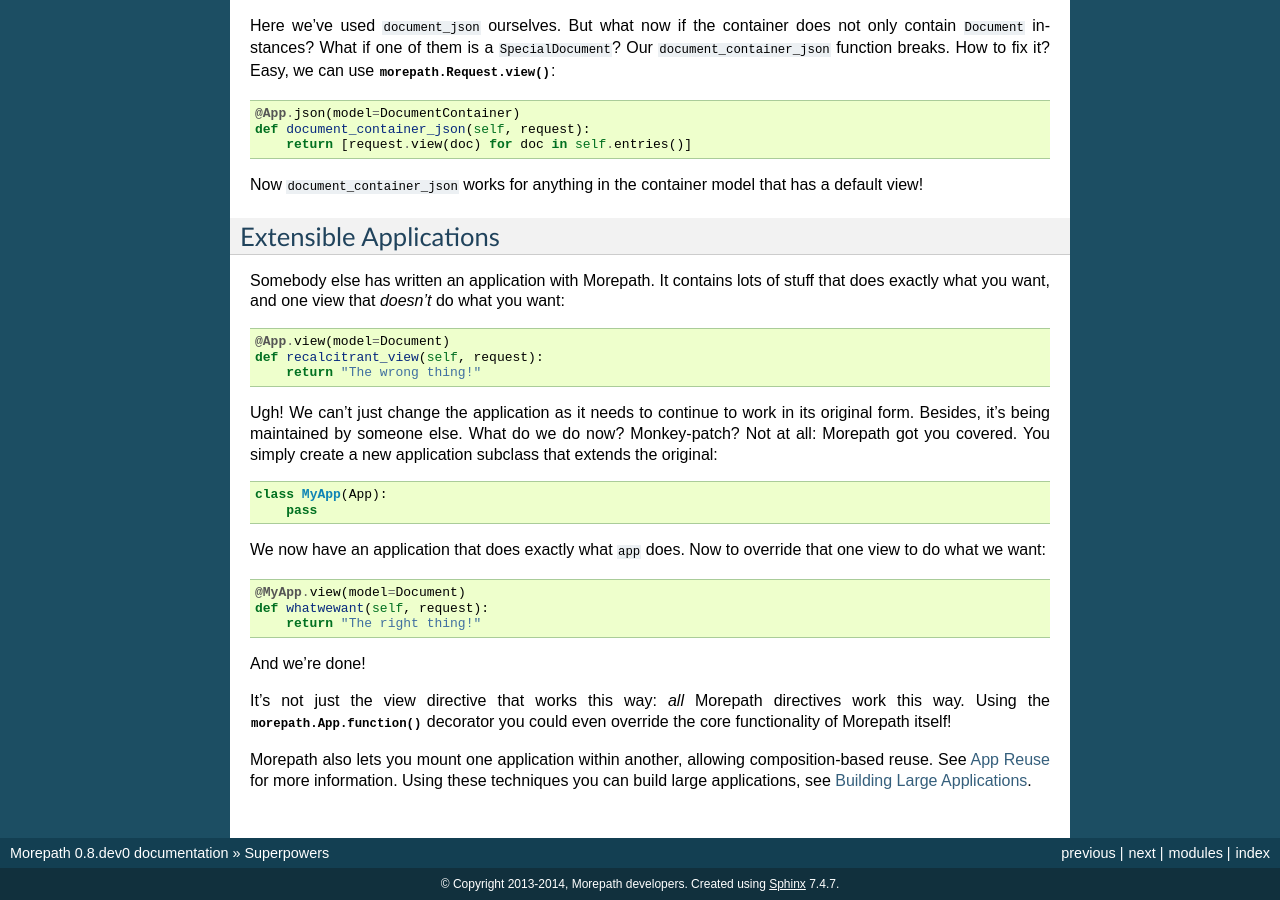
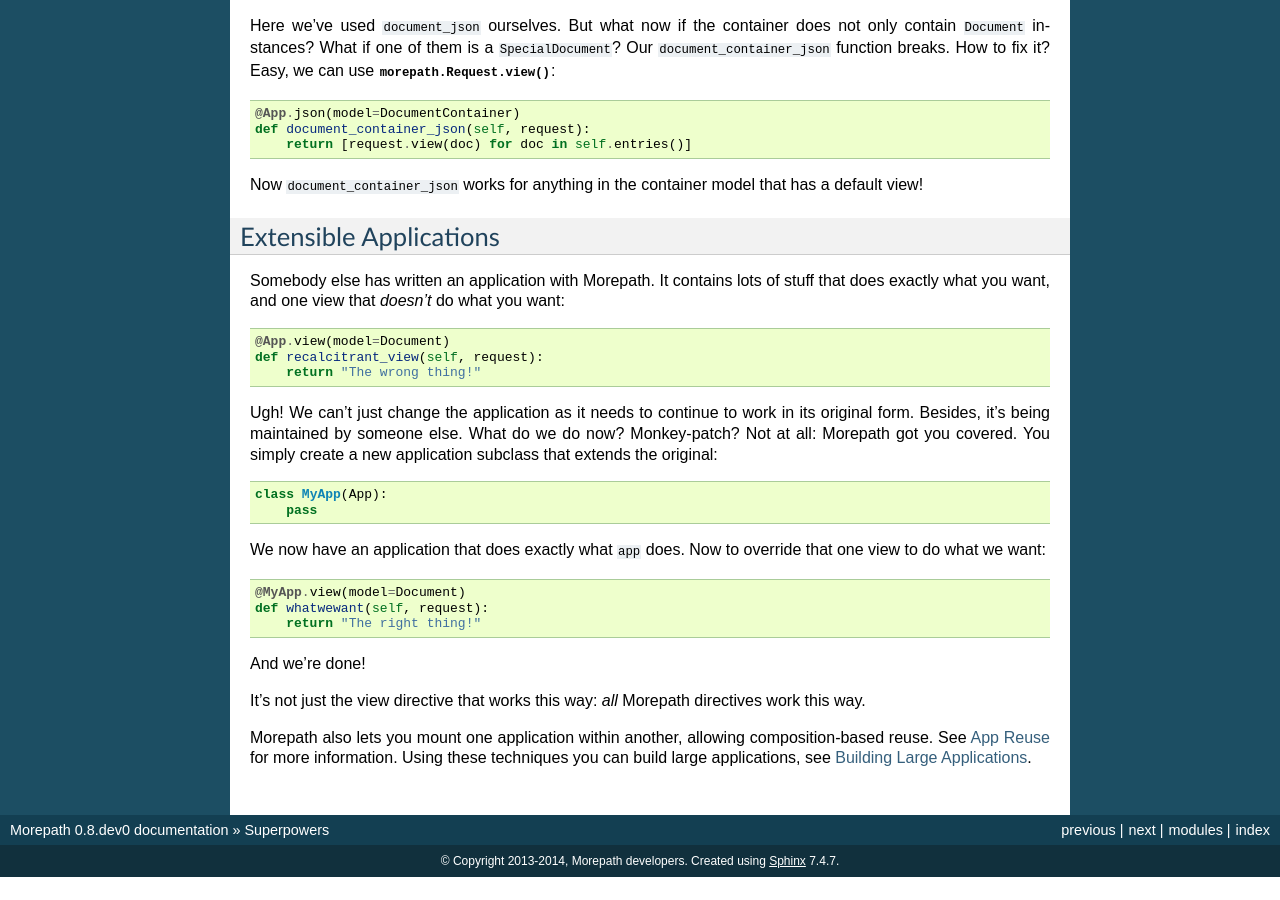
Before and after one commit to morepath/morepath, a Sphinx documentation site: the page built from doc/superpowers.rst, in a window 1280 px wide and 900 px high, scrolled down 1803 px. Built offline with Sphinx 7.4.7, drawn with Linux system fonts in a browser that asks for light colours; after the commit the page ends 2680 px from its top, so only the background shows below that.

Commit message:
Remove this line, as it's not quite accurate -- you can use directives to override core functionality of Morepath, but not typically the function directive.

```diff
--- a/doc/superpowers.rst
+++ b/doc/superpowers.rst
@@ -156,9 +156,7 @@ to override that one view to do what we want::
 And we're done!
 
 It's not just the view directive that works this way: *all* Morepath
-directives work this way. Using the :meth:`morepath.App.function`
-decorator you could even override the core functionality of Morepath
-itself!
+directives work this way.
 
 Morepath also lets you mount one application within another, allowing
 composition-based reuse. See :doc:`app_reuse` for more
```
